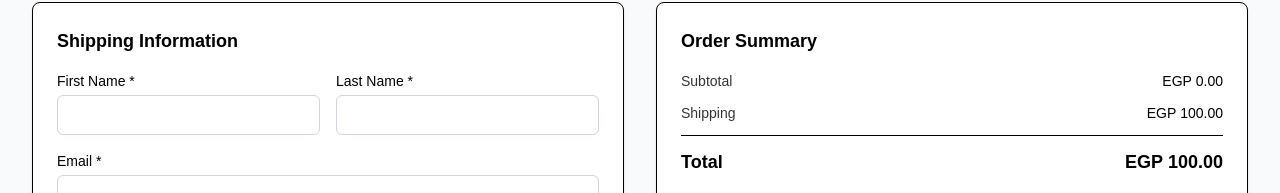
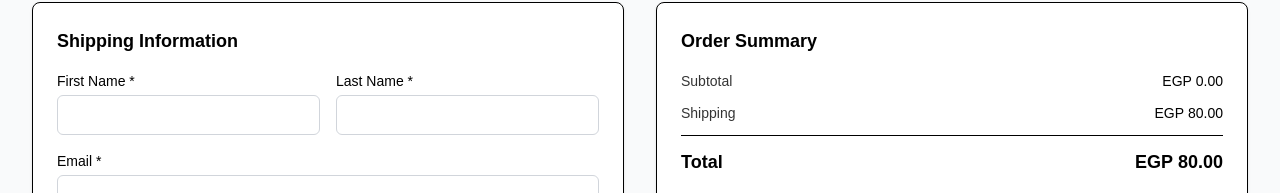
Before and after one commit to seifhisham/e-store, a Next.js app: page /checkout in a window 1280 px wide. Shown: the part 163-356 px from the top of the page. Built offline with nearby package versions, Linux system fonts and the light colour scheme; no server answers; the database is empty.

Commit message:
Update shipping cost from 100 to 80

```diff
--- a/app/checkout/page.tsx
+++ b/app/checkout/page.tsx
@@ -143,7 +143,7 @@ export default function CheckoutPage() {
   }
 
   const subtotal = getTotalPrice()
-  const shipping = 100
+  const shipping = 80
   const total = subtotal + shipping
 
   return (
```
